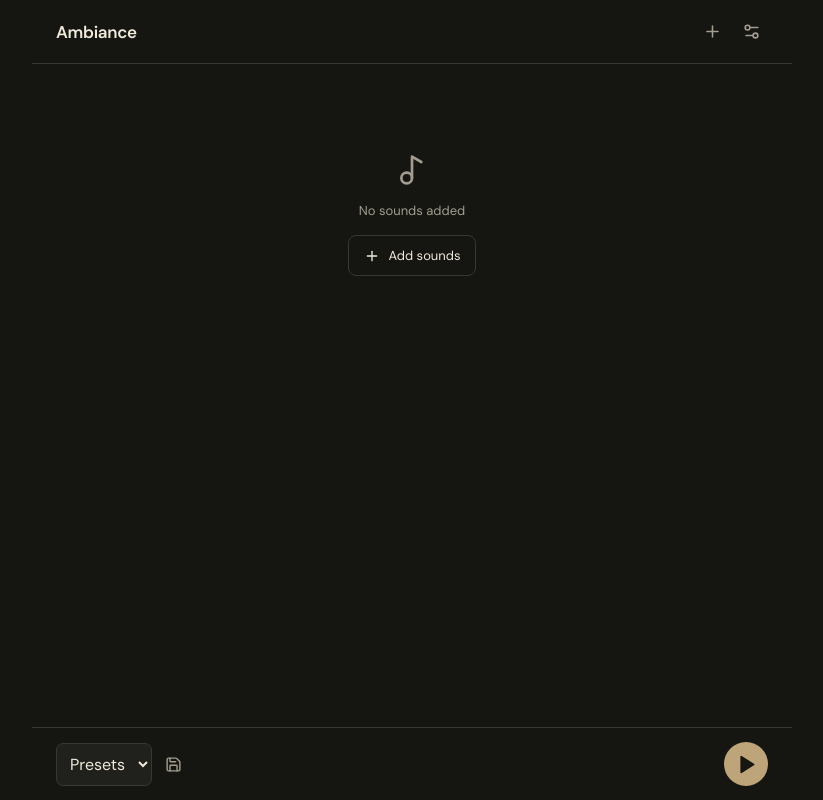
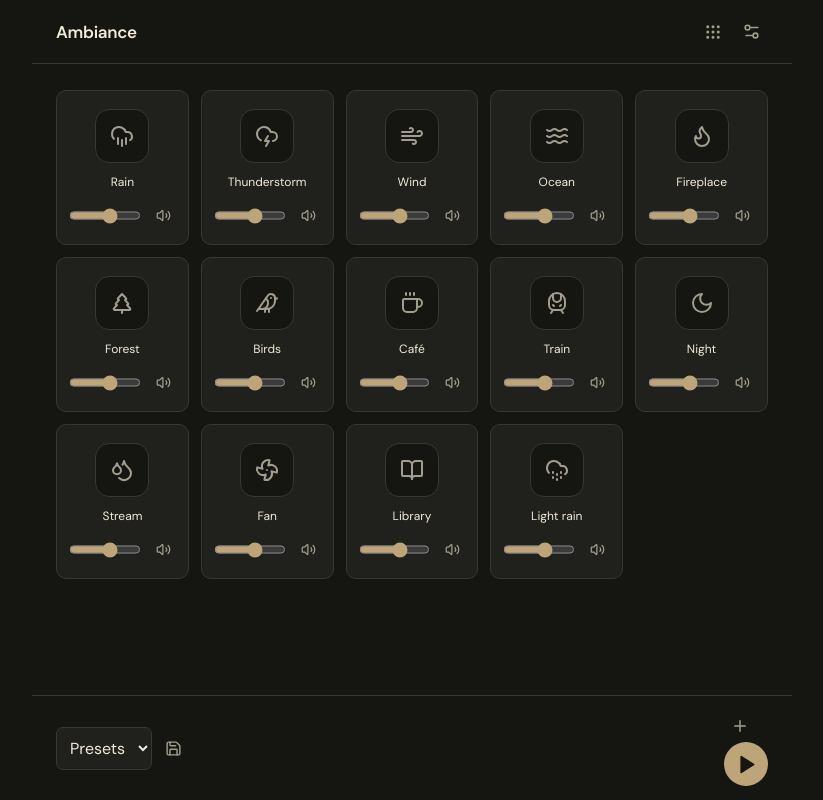
Before and after one commit to zyl10s/ambiance, a React (Vite) app: page / in a window 1280 px wide. Shown: the whole page, without its empty margins (228-1051 px from the left). Built offline with nearby package versions, Linux system fonts and the light colour scheme.

Commit message:
Add predefined sound tiles, custom track icon chooser and drag-to-reorder grid

```diff
--- a/src/App.tsx
+++ b/src/App.tsx
@@ -1,18 +1,20 @@
 import { useEffect, useRef, useState } from 'react';
-import { Play, Pause, Plus, Save, Trash2, Volume2, VolumeX, Settings2, Music2 } from 'lucide-react';
+import { Play, Pause, Plus, Save, Trash2, Volume2, VolumeX, Settings2, Music2, CloudRain, CloudDrizzle, Wind, Waves, Flame, TreePine, Bird, Coffee, TrainFront, Moon, GripVertical, Grip, Radio, Droplets, Fan, BookOpen, CloudLightning } from 'lucide-react';
 import { isTauri } from '@tauri-apps/api/core';
 import { appDataDir, join } from '@tauri-apps/api/path';
 import { mkdir, readDir, readFile, writeFile } from '@tauri-apps/plugin-fs';
 import { open } from '@tauri-apps/plugin-dialog';
 
 type Theme = 'dark-academia' | 'light-academia' | 'romantic-academia' | 'modern' | 'gothic' | 'cyberpunk';
-type Sound = { id: string; name: string; file: string; volume: number; muted: boolean; active: boolean };
+type Sound = { id: string; name: string; file: string; volume: number; muted: boolean; active: boolean; icon?: string };
 type Preset = { id: string; name: string; mix: Pick<Sound,'id'|'volume'|'muted'|'active'>[] };
 type Settings = { theme: Theme; autoplay: 'off'|'last'|'preset'; launchPreset: string; startHidden: boolean };
 const themes: { id: Theme; label: string }[] = [
   {id:'dark-academia',label:'Dark Academia'}, {id:'light-academia',label:'Light Academia'}, {id:'romantic-academia',label:'Romantic Academia'},
   {id:'modern',label:'Modern'}, {id:'gothic',label:'Gothic'}, {id:'cyberpunk',label:'Cyberpunk'}
 ];
+const builtins=[['rain','Rain','rain'],['storm','Thunderstorm','storm'],['wind','Wind','wind'],['waves','Ocean','waves'],['fire','Fireplace','fire'],['forest','Forest','forest'],['birds','Birds','birds'],['cafe','Café','cafe'],['train','Train','train'],['night','Night','night'],['stream','Stream','stream'],['fan','Fan','fan'],['library','Library','library'],['drizzle','Light rain','drizzle']] as const;
+const icons:Record<string,typeof Volume2>={rain:CloudRain,storm:CloudLightning,wind:Wind,waves:Waves,fire:Flame,forest:TreePine,birds:Bird,cafe:Coffee,train:TrainFront,night:Moon,stream:Droplets,fan:Fan,library:BookOpen,drizzle:CloudDrizzle,music:Music2,radio:Radio};
 const defaultSettings: Settings = {theme:'dark-academia',autoplay:'off',launchPreset:'',startHidden:false};
 const stored = <T,>(key: string, fallback: T): T => { try { return JSON.parse(localStorage.getItem(key) || '') as T; } catch { return fallback; } };
 const persist = (key:string,value:unknown) => localStorage.setItem(key,JSON.stringify(value));
@@ -21,11 +23,15 @@ const safeFilename = (name:string) => name.replace(/[^a-zA-Z0-9._-]/g,'_');
 
 export default function App() {
   const [settings,setSettings] = useState<Settings>(()=>stored('ambiance.settings',defaultSettings));
-  const [sounds,setSounds] = useState<Sound[]>(()=>stored('ambiance.sounds',[]));
+  const [sounds,setSounds] = useState<Sound[]>(()=>{const saved=stored<Sound[]>('ambiance.sounds',[]);const known=new Set(saved.map(s=>s.id));return [...saved,...builtins.filter(b=>!known.has(b[0])).map(([id,name,icon])=>({id,name,icon,file:'',volume:60,muted:false,active:false}))]});
   const [presets,setPresets] = useState<Preset[]>(()=>stored('ambiance.presets',[]));
   const [playing,setPlaying] = useState(false);
   const [showSettings,setShowSettings] = useState(false);
   const [notice,setNotice] = useState('');
+  const [reordering,setReordering]=useState(false);
+  const [dragging,setDragging]=useState<string|null>(null);
+  const [customIcon,setCustomIcon]=useState('music');
+  const [adding,setAdding]=useState(false);
   const audio = useRef<Map<string,HTMLAudioElement>>(new Map());
   const urls = useRef<Map<string,string>>(new Map());
   const soundsRef = useRef(sounds); soundsRef.current=sounds;
@@ -108,7 +114,7 @@ export default function App() {
           const file=uid()+'-'+safeFilename(name);
           await writeFile(await join(dir,file),bytes);
           urls.current.set(file,URL.createObjectURL(new Blob([bytes])));
-          added.push({id:uid(),name:name.replace(/\.[^.]+$/,''),file,volume:60,muted:false,active:true});
+          added.push({id:uid(),name:name.replace(/\.[^.]+$/,''),file,volume:60,muted:false,active:true,icon:customIcon});
         }
         setSounds(old=>[...old,...added]);
       } else {
@@ -117,7 +123,7 @@ export default function App() {
           const files=Array.from(picker.files||[]);
           const added=files.map(file=>{
             const key=uid()+'-'+file.name;urls.current.set(key,URL.createObjectURL(file));
-            return {id:uid(),name:file.name.replace(/\.[^.]+$/,''),file:key,volume:60,muted:false,active:true};
+            return {id:uid(),name:file.name.replace(/\.[^.]+$/,''),file:key,volume:60,muted:false,active:true,icon:customIcon};
           });
           setSounds(old=>[...old,...added]);
           setNotice('Browser imports are temporary. Use the desktop app for persistent audio.');
@@ -126,33 +132,34 @@ export default function App() {
       }
     }catch(e){setNotice('Import failed: '+String(e));}
   };
+  const move=(from:string,to:string)=>{if(from===to)return;setSounds(old=>{const list=[...old];const i=list.findIndex(s=>s.id===from),j=list.findIndex(s=>s.id===to);if(i<0||j<0)return old;const [item]=list.splice(i,1);list.splice(j,0,item);return list;});};
   return <div className="player">
-    <header className="player-header">
-      <strong>Ambiance</strong>
-      <div className="player-tools">
-        <button className="icon-button" title="Import audio" aria-label="Import audio" onClick={importFiles}><Plus size={19}/></button>
-        <button className="icon-button" title="Settings" aria-label="Settings" onClick={()=>setShowSettings(!showSettings)}><Settings2 size={19}/></button>
-      </div>
-    </header>
+    <header className="player-header"><strong>Ambiance</strong><div className="player-tools">
+      <button className={'icon-button '+(reordering?'tool-selected':'')} title="Arrange sounds" aria-label="Arrange sounds" aria-pressed={reordering} onClick={()=>setReordering(!reordering)}><Grip size={18}/></button>
+      <button className="icon-button" title="Settings" aria-label="Settings" onClick={()=>setShowSettings(!showSettings)}><Settings2 size={19}/></button>
+    </div></header>
     {showSettings&&<section className="player-settings">
       <label>Theme <select value={settings.theme} onChange={e=>setSettings({...settings,theme:e.target.value as Theme})}>{themes.map(t=><option value={t.id} key={t.id}>{t.label}</option>)}</select></label>
       <label>On launch <select value={settings.autoplay} onChange={e=>setSettings({...settings,autoplay:e.target.value as Settings['autoplay']})}><option value="off">Do not play</option><option value="last">Last sounds</option><option value="preset">Preset</option></select></label>
       {settings.autoplay==='preset'&&<label>Preset <select value={settings.launchPreset} onChange={e=>setSettings({...settings,launchPreset:e.target.value})}><option value="">Select preset</option>{presets.map(p=><option value={p.id} key={p.id}>{p.name}</option>)}</select></label>}
       <label><span>Start in tray</span><input type="checkbox" checked={settings.startHidden} onChange={e=>setSettings({...settings,startHidden:e.target.checked})}/></label>
     </section>}
-    <main className="player-main">
-      {sounds.length===0?<div className="player-empty"><Music2 size={32}/><span>No sounds added</span><button className="outline" onClick={importFiles}><Plus size={16}/> Add sounds</button></div>:
-      <div className="player-grid">{sounds.map(s=><div className={'player-sound '+(s.active?'is-active':'')} key={s.id}>
-        <button className="sound-switch" onClick={()=>updateSound(s.id,{active:!s.active})} aria-pressed={s.active} title={s.active?'Disable '+s.name:'Enable '+s.name}><Volume2 size={24}/></button>
+    <main className="player-main"><div className="player-grid">{sounds.map(s=>{const Icon=icons[s.icon||'music']||Music2;return <div className={'player-sound '+(s.active?'is-active ':'')+(reordering?'reordering':'')} key={s.id}
+      onDragOver={e=>{if(reordering){e.preventDefault();e.dataTransfer.dropEffect='move';}}}
+      onDrop={e=>{e.preventDefault();if(dragging)move(dragging,s.id);setDragging(null);}}
+      onDragEnd={()=>setDragging(null)}>
+      {reordering?<div className="drag-handle" draggable onDragStart={e=>{setDragging(s.id);e.dataTransfer.effectAllowed='move';e.dataTransfer.setData('text/plain',s.id);}} title={'Drag to move '+s.name}><GripVertical size={24}/><span>{s.name}</span></div>:<>
+        <button className="sound-switch" onClick={()=>updateSound(s.id,{active:!s.active})} aria-pressed={s.active} title={s.active?'Disable '+s.name:'Enable '+s.name}><Icon size={24}/></button>
         <div className="sound-name" title={s.name}>{s.name}</div>
         <div className="sound-volume"><input aria-label={s.name+' volume'} type="range" min="0" max="100" value={s.volume} onChange={e=>updateSound(s.id,{volume:Number(e.target.value)})}/><button className="icon-button" title={s.muted?'Unmute':'Mute'} onClick={()=>updateSound(s.id,{muted:!s.muted})}>{s.muted?<VolumeX size={15}/>:<Volume2 size={15}/>}</button></div>
-        <button className="sound-delete" title={'Remove '+s.name} aria-label={'Remove '+s.name} onClick={()=>setSounds(old=>old.filter(x=>x.id!==s.id))}><Trash2 size={13}/></button>
-      </div>)}</div>}
-    </main>
+        {s.file&&<button className="sound-delete" title={'Remove '+s.name} aria-label={'Remove '+s.name} onClick={()=>setSounds(old=>old.filter(x=>x.id!==s.id))}><Trash2 size={13}/></button>}
+      </>}
+    </div>})}</div></main>
     <footer className="player-footer">
       <div className="preset-controls"><select aria-label="Presets" defaultValue="" onChange={e=>{const p=presets.find(p=>p.id===e.target.value);if(p)applyPreset(p);}}><option value="">Presets</option>{presets.map(p=><option key={p.id} value={p.id}>{p.name}</option>)}</select><button className="icon-button" title="Save preset" onClick={savePreset}><Save size={17}/></button>{presets.length>0&&<button className="icon-button" title="Delete selected preset" onClick={()=>{const select=document.querySelector<HTMLSelectElement>('.preset-controls select');if(select?.value)setPresets(old=>old.filter(p=>p.id!==select.value));if(select)select.value='';}}><Trash2 size={15}/></button>}</div>
-      <button className="player-play" onClick={()=>setPlaying(!playing)} title={playing?'Pause all':'Play all'} aria-label={playing?'Pause all':'Play all'}>{playing?<Pause size={21} fill="currentColor"/>:<Play size={21} fill="currentColor"/>}</button>
+      <div className="footer-right"><button className="icon-button add-track" title="Add your own track" aria-label="Add your own track" onClick={()=>setAdding(!adding)}><Plus size={18}/></button><button className="player-play" onClick={()=>setPlaying(!playing)} title={playing?'Pause all':'Play all'} aria-label={playing?'Pause all':'Play all'}>{playing?<Pause size={21} fill="currentColor"/>:<Play size={21} fill="currentColor"/>}</button></div>
     </footer>
+    {adding&&<div className="add-track-panel"><label>Track icon <select value={customIcon} onChange={e=>setCustomIcon(e.target.value)}>{Object.keys(icons).map(icon=><option key={icon} value={icon}>{icon}</option>)}</select></label><button className="outline" onClick={()=>{setAdding(false);void importFiles();}}>Choose audio file</button><button className="icon-button" onClick={()=>setAdding(false)} aria-label="Cancel">×</button></div>}
     {notice&&<div className="toast" role="status" onClick={()=>setNotice('')}>{notice} ×</div>}
   </div>;
 }
```
